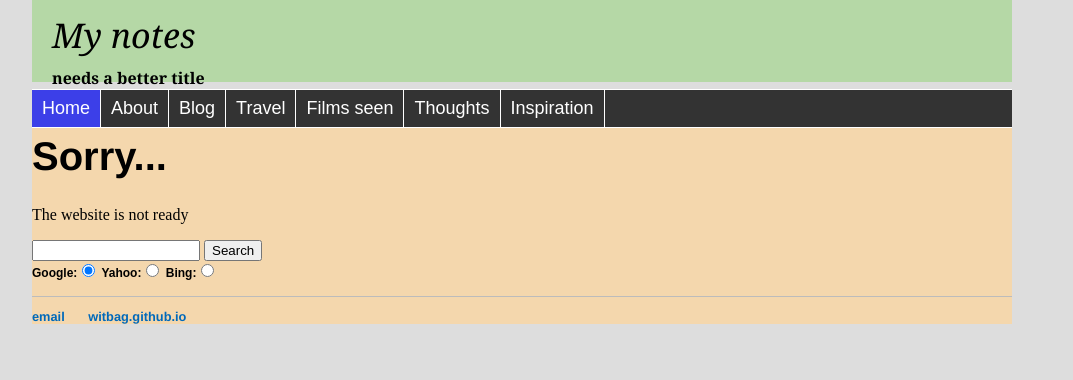
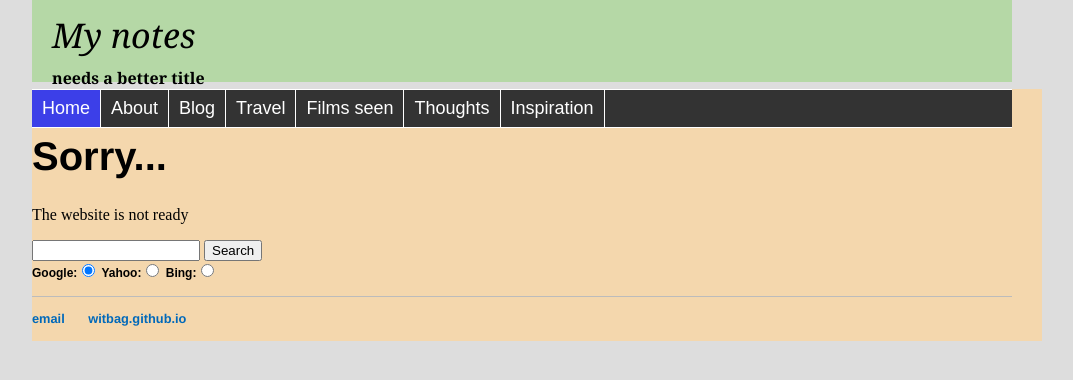
Before and after one commit to witbag/witbag.github.io, a Jekyll site: the page built from index.html, in a window 1280 px wide. Shown: the top 380 px of the page, without its empty margins (118-1191 px from the left). Built offline with Jekyll 4.4.1, drawn with Linux system fonts in a browser that asks for light colours.

Commit message:
Update main.css

```diff
--- a/css/main.css
+++ b/css/main.css
@@ -5,15 +5,16 @@
 margin: auto;
 background: #FFFFFF;
 }
-#style_header {
+#style_header {                 /*TOP BAR*/
 height: 82px;
 background: #b5d8a6;
 }
-#style_content {
+#style_content {                /*MAIN TEXT*/
 width: 100%;
 background: #f4d7ad;
+padding-right: 30px;
 }
-#style_title {
+#style_title {                  /*TOP BAR TITLE*/
 padding-top: 12px;
 padding-left: 20px;
 font-family:Georgia, "Times New Roman", Times, serif;
@@ -21,7 +22,7 @@
 font-style: italic;
 color: #000000;
 }
-#style_subtitle {
+#style_subtitle {               /*TOP BAR SUBTITLE*/
 padding-top: 9px;
 padding-left: 20px;
 font-family:Georgia, "Times New Roman", Times, serif;
@@ -30,14 +31,13 @@
 color: #000000;
 }
 
-
-a { text-decoration: none; color: #0069ba; }
+a { text-decoration: none; color: #0069ba; }                  /*HYPERLINK DECORATION*/
 a:hover { color: #008716; text-decoration: underline; }
 /*a:visited { color: #0066CC; text-decoration: none} */
 
 /*p, ul { font-size: 1em; line-height: 1.2em; color: #000000; } */
 
-h1, h2, h3, h4 { font-family: 'Helvetica', 'Arial', 'Sans-Serif'; }
+h1, h2, h3, h4 { font-family: 'Helvetica', 'Arial', 'Sans-Serif'; }     /*HEADER FONT*/
 h1 { font-size: 2.5em;  }
 h2 { font-size: 2.1em; }
 h3 { font-size: 1.7em; }
@@ -46,10 +46,10 @@
 nav ul, footer ul { font-size: 1em; font-family: 'Helvetica', 'Arial', 'Sans-Serif'; padding: 0px; list-style: none; font-weight: bold; }
 nav ul li, footer ul li { display: inline; margin-right: 20px; }
 
-footer { border-top: 1px solid #bcbcbc; font-size: .8em; }
+footer { border-top: 1px solid #bcbcbc; font-size: .8em; padding-top: 2px; padding-bottom: 2px;}     /*FOOTER*/
 
 
-.solidblockmenu{
+.solidblockmenu{                /*SECOND BAR*/
 margin: 0;
 padding: 0;
 float: left;
```
